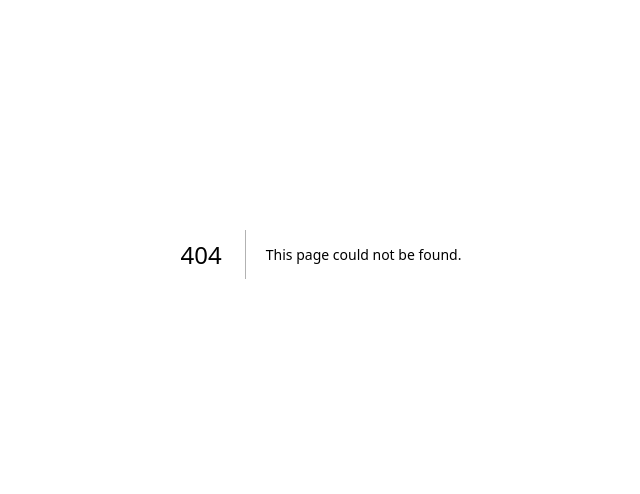
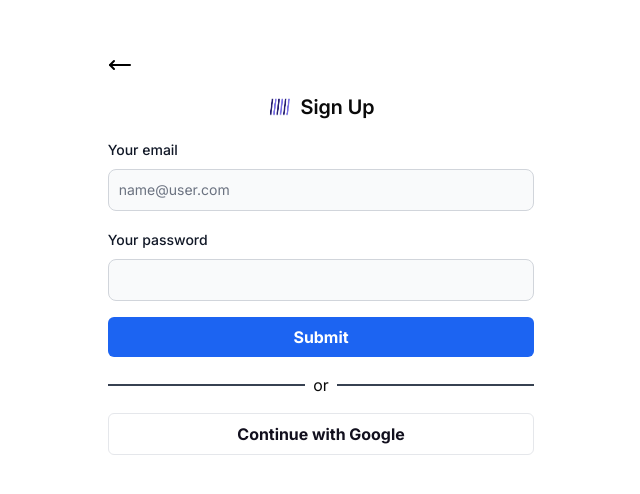
Before and after one commit to ompharate/mentorLink, a Next.js app: page /auth/sign-up in a window 1280 px wide. Before the commit this address had no page. Shown: the part 146-640 px from the top of the page, without its empty margins (319-959 px from the left). Built offline with nearby package versions, Linux system fonts and the light colour scheme.

Commit message:
create login,signup page

```diff
--- /dev/null
+++ b/app/auth/sign-in/page.tsx
@@ -0,0 +1,62 @@
+"use client";
+import Button from "@/app/components/button/Button";
+import { Label, TextInput } from "flowbite-react";
+import { MoveLeft } from "lucide-react";
+import Image from "next/image";
+import Link from "next/link";
+import { motion } from "framer-motion";
+const SignIn = () => {
+  return (
+    <motion.div
+      className="w-full h-screen overflow-y-hidden"
+      initial={{
+        opacity: 0,
+      }}
+      animate={{
+        opacity: 100,
+      }}
+      transition={{
+        duration: 3,
+      }}
+    >
+      <div className="flex justify-center items-center h-screen ">
+        <form className="flex w-4/12 flex-col gap-4">
+          <Link href="/">
+            <MoveLeft color="black" />
+          </Link>
+          <div className="flex justify-center gap-2">
+            <Image src={"/logo.png"} alt="logo" width={25} height={25} />
+            <h1 className="text-center text-xl font-semibold">Sign In</h1>
+          </div>
+          <div>
+            <div className="mb-2 block">
+              <Label htmlFor="email1" value="Your email" />
+            </div>
+            <TextInput
+              id="email1"
+              type="email"
+              placeholder="name@user.com"
+              required
+            />
+          </div>
+          <div>
+            <div className="mb-2 block">
+              <Label htmlFor="password1" value="Your password" />
+            </div>
+            <TextInput id="password1" type="password" required />
+          </div>
+
+          <Button variant="Blue" text="Submit" />
+          <div className="flex items-center gap-2">
+            <div className="w-full border border-gray-700" />
+            or
+            <div className="w-full  border border-gray-700" />
+          </div>
+          <Button variant="White" text="Continue with Google" />
+        </form>
+      </div>
+    </motion.div>
+  );
+};
+
+export default SignIn;
--- /dev/null
+++ b/app/auth/sign-up/page.tsx
@@ -0,0 +1,62 @@
+"use client";
+import Button from "@/app/components/button/Button";
+import { Label, TextInput } from "flowbite-react";
+import { MoveLeft } from "lucide-react";
+import Image from "next/image";
+import Link from "next/link";
+import { motion } from "framer-motion";
+const SignUp = () => {
+  return (
+    <motion.div
+      className="w-full h-screen overflow-y-hidden"
+      initial={{
+        opacity: 0,
+      }}
+      animate={{
+        opacity: 100,
+      }}
+      transition={{
+        duration: 3,
+      }}
+    >
+      <div className="flex justify-center items-center h-screen ">
+        <form className="flex w-4/12 flex-col gap-4">
+          <Link href="/">
+            <MoveLeft color="black" />
+          </Link>
+          <div className="flex justify-center gap-2">
+            <Image src={"/logo.png"} alt="logo" width={25} height={25} />
+            <h1 className="text-center text-xl font-semibold">Sign Up</h1>
+          </div>
+          <div>
+            <div className="mb-2 block">
+              <Label htmlFor="email1" value="Your email" />
+            </div>
+            <TextInput
+              id="email1"
+              type="email"
+              placeholder="name@user.com"
+              required
+            />
+          </div>
+          <div>
+            <div className="mb-2 block">
+              <Label htmlFor="password1" value="Your password" />
+            </div>
+            <TextInput id="password1" type="password" required />
+          </div>
+
+          <Button variant="Blue" text="Submit" />
+          <div className="flex items-center gap-2">
+            <div className="w-full border border-gray-700" />
+            or
+            <div className="w-full  border border-gray-700" />
+          </div>
+          <Button variant="White" text="Continue with Google" />
+        </form>
+      </div>
+    </motion.div>
+  );
+};
+
+export default SignUp;
--- a/app/components/Link/CLink.tsx
+++ b/app/components/Link/CLink.tsx
@@ -4,12 +4,13 @@
 import React from "react";
 import { motion } from "framer-motion";
 interface Props {
-  text: string;
+  text?: string;
   redirectTo: string;
   hasBackground?: boolean;
+  children?: React.ReactNode;
 }
 
-const CLink = ({ text, redirectTo, hasBackground = true }: Props) => {
+const CLink = ({ text, redirectTo, hasBackground = true, children }: Props) => {
   return (
     <motion.div
       whileHover={{
@@ -28,7 +29,7 @@
           hasBackground && " rounded-md bg-blue-600"
         )}
       >
-        {text}
+        {text} {children}
       </Link>
     </motion.div>
   );
--- a/app/components/button/Button.tsx
+++ b/app/components/button/Button.tsx
@@ -1,14 +1,24 @@
 "use client";
 import clsx from "clsx";
+import { Spinner } from "flowbite-react";
 import React from "react";
 
+type variant = "Blue" | "Red" | "White";
 interface Props {
   text: string;
   onClick?: () => void;
   disabled?: boolean;
+  variant: variant;
+  isLoading?: boolean;
 }
 
-const Button = ({ text, onClick, disabled }: Props) => {
+const Button = ({ text, onClick, disabled=false, variant, isLoading=false }: Props) => {
+  const buttonBackgroundColor = {
+    Blue: "bg-blue-600",
+    Red: "bg-red-600",
+    White: "bg-white border border-gray-200 text-text",
+  }[variant];
+
   return (
     <button
       onClick={onClick}
@@ -16,11 +26,11 @@
       aria-disabled={disabled}
       className={clsx(
         "p-2 text-btntext font-bold rounded-md ",
-        !disabled && " bg-blue-600",
-        disabled && "bg-blue-400 cursor-not-allowed"
+        !disabled && buttonBackgroundColor,
+        disabled && `bg-blue-400 cursor-not-allowed`
       )}
     >
-      {text}
+      {!isLoading ? text : <Spinner color="info"/>}
     </button>
   );
 };
--- a/app/components/home/Hero.tsx
+++ b/app/components/home/Hero.tsx
@@ -45,7 +45,7 @@
           duration: 3,
         }}
       >
-        <CLink text="Get Started" redirectTo="/signin" />
+        <CLink text="Get Started" redirectTo="/auth/sign-up" />
       </motion.div>
     </div>
   );
--- a/app/globals.css
+++ b/app/globals.css
@@ -2,15 +2,12 @@
 @tailwind components;
 @tailwind utilities;
 
-@font-face {
-  font-family: 'inter';
-  src: url('/fonts/inter.ttf') format('truetype');
-  font-weight: normal;
-  font-style: normal;
+:root {
+  --font-inter: 'Inter', sans-serif;
 }
 
 body {
-  font-family: 'inter', sans-serif;
+  font-family: var(--font-inter);
 }
 
 @layer base {
--- a/app/layout.tsx
+++ b/app/layout.tsx
@@ -1,11 +1,19 @@
 import type { Metadata } from "next";
 import "./globals.css";
 import { ReactQueryProvider } from "@/react-query/provider";
+import localFont from "next/font/local";
 
 export const metadata: Metadata = {
   title: "mentorLink - share skill",
   description: "skillsharing platform",
 };
+
+const interFont = localFont({
+  src: "./fonts/inter.ttf",
+  variable: "--font-inter",
+  weight: "100 900",
+  style: "bold",
+});
 
 export default function RootLayout({
   children,
@@ -14,7 +22,7 @@
 }>) {
   return (
     <html lang="en">
-      <body className={`antialiased h-screen bg-white`}>
+      <body className={`${interFont.variable} antialiased h-screen bg-white`}>
         <ReactQueryProvider> {children}</ReactQueryProvider>
       </body>
     </html>
--- a/app/page.tsx
+++ b/app/page.tsx
@@ -14,7 +14,7 @@
           </span>
         </Navbar.Brand>
         <div className="flex md:order-2">
-          <CLink redirectTo="/signin" text="Login" />
+          <CLink redirectTo="/auth/sign-in" text="Login" />
           <Navbar.Toggle />
         </div>
       </Navbar>
```
Also changed, not shown: utils/gemini.ts (deleted, +0 -36 lines), app/fonts/GeistMonoVF.woff (deleted), app/fonts/GeistVF.woff (deleted).
